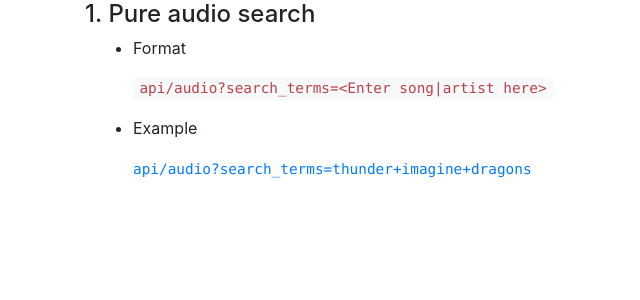
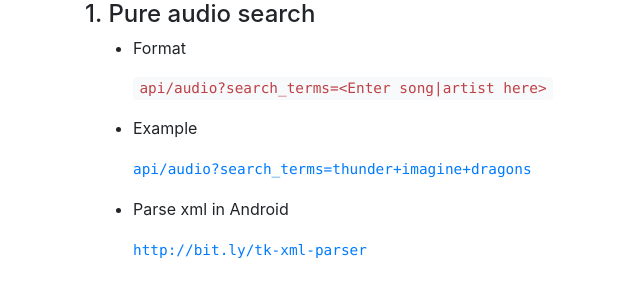
Before and after one commit to qhuydtvt/tk-vids, a Flask app: page / in a window 1280 px wide. Shown: the part 246-546 px from the top of the page, without its empty margins (0-640 px from the left). Run offline with Flask 2, Linux system fonts and the light colour scheme; some libraries are stand-ins or nearby versions.

Commit message:
Added xml parsing guide

```diff
--- a/app.py
+++ b/app.py
@@ -49,7 +49,8 @@ def index():
         {
             "title": "Pure audio search",
             "example": "api/audio?search_terms=thunder+imagine+dragons",
-            "format": "api/audio?search_terms=<Enter song|artist here>"
+            "format": "api/audio?search_terms=<Enter song|artist here>",
+            "parse_xml": "http://bit.ly/tk-xml-parser"
         }
     ]
     return render_template("index.html", guide_list=guide_list)
--- a/templates/index.html
+++ b/templates/index.html
@@ -34,6 +34,14 @@
                     </a>
                   </p>
               </li>
+              <li>
+                <p>Parse xml in Android</p>
+                <p>
+                  <a target="_blank" href="{{ guide.parse_xml }}">
+                    <code>{{ guide.parse_xml }}</code>
+                  </a>
+                </p>
+              </li>
           </ul>
         </div>
       {% endfor %}
```
